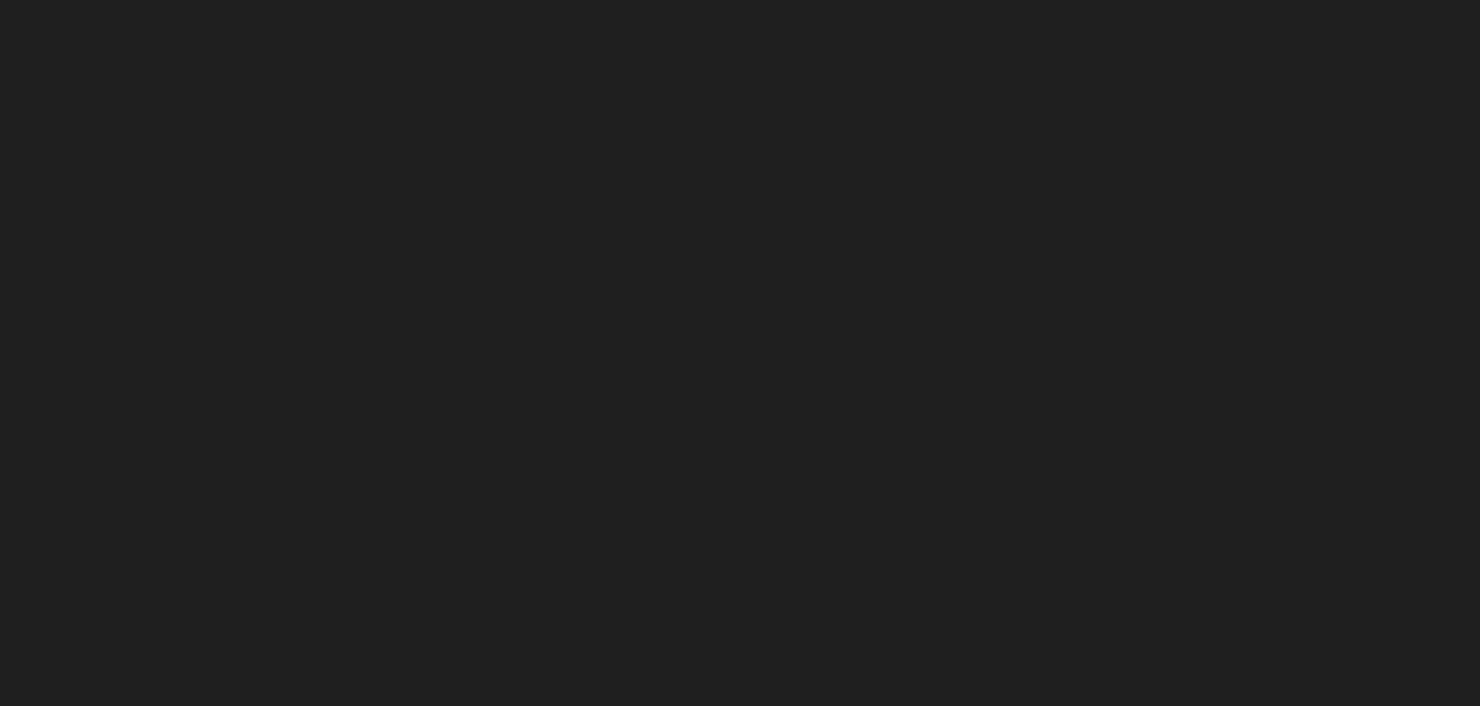
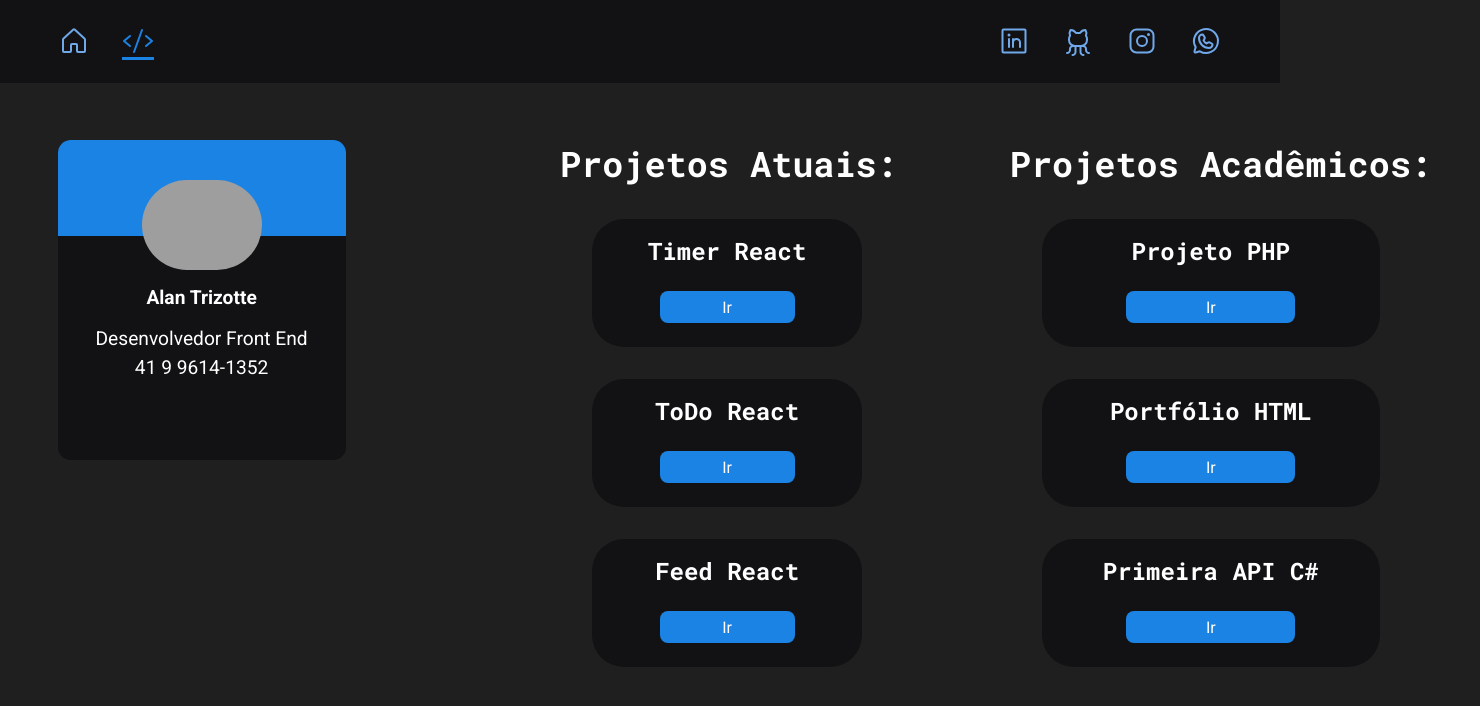
Before and after one commit to Alantrizotte06/AlanTrizotte, a React (Vite) app: page /projects in a window 1280 px wide. Before the commit this address had no page. Shown: the top 706 px of the page, 1480 px wide, since content can reach past the window. Built offline with nearby package versions, Linux system fonts and the light colour scheme; grey boxes are pictures that could not be loaded.

Commit message:
Teste Projects

```diff
--- a/src/components/Header/styles.ts
+++ b/src/components/Header/styles.ts
@@ -10,6 +10,8 @@ export const HeaderContainer = styled.header`
   background: ${(props) => props.theme["black"]};
 
   padding: 1.4rem 3.6rem;
+
+  margin-bottom: 3.6rem;
   nav {
     display: flex;
     gap: 2rem;
--- a/src/components/Profile/styles.ts
+++ b/src/components/Profile/styles.ts
@@ -6,6 +6,7 @@ export const ProfileContainer = styled.aside`
   width: 18rem;
   height: 20rem;
   background: ${(props) => props.theme["black"]};
+  color: ${(props) => props.theme["white"]};
   border-radius: 0.8rem;
 
   overflow: hidden;
--- /dev/null
+++ b/src/pages/Projects/index.tsx
@@ -0,0 +1,60 @@
+import { Profile } from "../../components/Profile";
+import {
+  AcademicsProjects,
+  BoxProjects,
+  CurrentProjects,
+  ProjectsContainer,
+  ButtonProjects,
+} from "./styles";
+
+export function Projects() {
+  return (
+    <ProjectsContainer>
+      <Profile />
+
+      <CurrentProjects>
+        <h1>Projetos Atuais:</h1>
+        <BoxProjects>
+          <h2>Timer React</h2>
+          <ButtonProjects>
+            <a href="">Ir</a>
+          </ButtonProjects>
+        </BoxProjects>
+        <BoxProjects>
+          <h2>ToDo React</h2>
+          <ButtonProjects>
+            <a href="">Ir</a>
+          </ButtonProjects>
+        </BoxProjects>
+        <BoxProjects>
+          <h2>Feed React</h2>
+          <ButtonProjects>
+            <a href="">Ir</a>
+          </ButtonProjects>
+        </BoxProjects>
+      </CurrentProjects>
+
+      <AcademicsProjects>
+        <h1>Projetos Acadêmicos:</h1>
+        <BoxProjects>
+          <h2>Projeto PHP</h2>
+          <ButtonProjects>
+            <a href="">Ir</a>
+          </ButtonProjects>
+        </BoxProjects>
+        <BoxProjects>
+          <h2>Portfólio HTML</h2>
+          <ButtonProjects>
+            <a href="">Ir</a>
+          </ButtonProjects>
+        </BoxProjects>
+        <BoxProjects>
+          <h2>Primeira API C#</h2>
+          <ButtonProjects>
+            <a href="">Ir</a>
+          </ButtonProjects>
+        </BoxProjects>
+      </AcademicsProjects>
+    </ProjectsContainer>
+  );
+}
--- /dev/null
+++ b/src/pages/Projects/styles.ts
@@ -0,0 +1,59 @@
+import styled from "styled-components";
+
+export const ProjectsContainer = styled.main`
+  width: 62.5rem;
+  height: 43.75rem;
+  margin: 3.12rem 3.375rem 4.25rem 30rem;
+
+  display: flex;
+  flex-direction: row;
+  text-align: center;
+
+  gap: 2rem;
+
+  font-family: "Roboto Mono";
+  color: ${(props) => props.theme["white"]};
+
+  h1 {
+    font-size: 2.2rem;
+  }
+`;
+
+export const CurrentProjects = styled.div`
+  margin-left: 5rem;
+`;
+
+export const AcademicsProjects = styled.div`
+  margin-left: 5rem;
+`;
+
+export const BoxProjects = styled.div`
+  width: 80%;
+  height: 8rem;
+  background: ${(props) => props.theme["black"]};
+  margin: 2rem;
+
+  border-radius: 32px;
+
+  h2 {
+    padding: 1rem 0 1.5rem;
+  }
+`;
+
+export const ButtonProjects = styled.button`
+  width: 50%;
+  height: 2rem;
+  border-radius: 8px;
+  background: ${(props) => props.theme["blue-400"]};
+
+  border: none;
+
+  &:hover {
+    color: ${(props) => props.theme["blue-300"]};
+  }
+
+  a {
+    color: ${(props) => props.theme["white"]};
+    text-decoration: none;
+  }
+`;
--- a/src/pages/Router.tsx
+++ b/src/pages/Router.tsx
@@ -1,12 +1,14 @@
 import { Home } from "./Home";
 import { Routes, Route } from "react-router-dom";
 import { DefaultLayout } from "../layouts/DefaultLayout";
+import { Projects } from "./Projects";
 
 export function Router() {
   return (
     <Routes>
       <Route path="/" element={<DefaultLayout />}>
         <Route path="/" element={<Home />} />
+        <Route path="/projects" element={<Projects />} />
       </Route>
     </Routes>
   );
```
